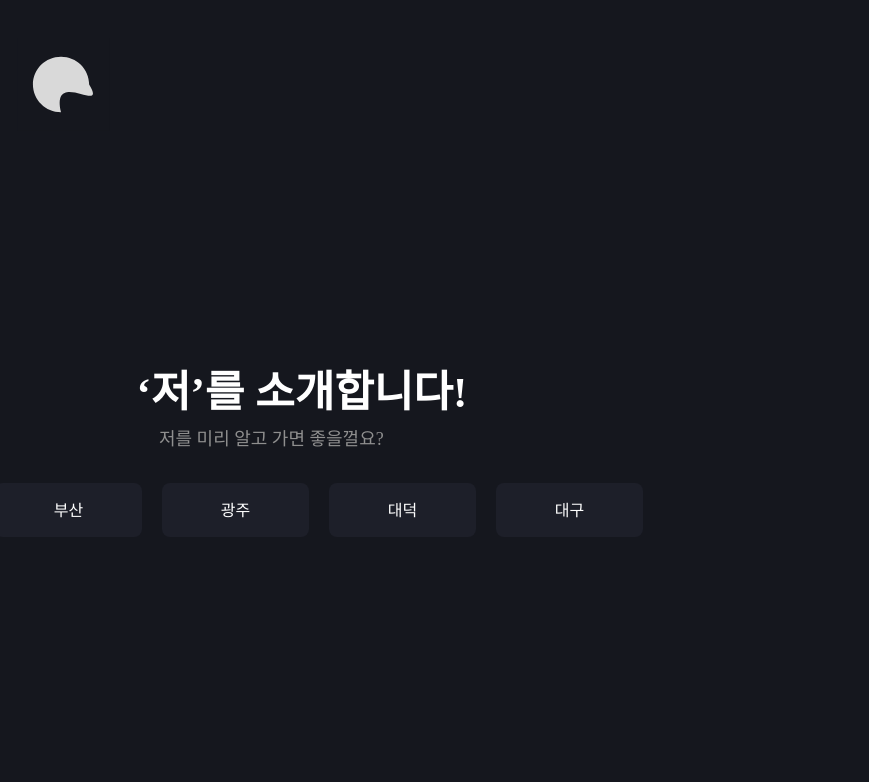
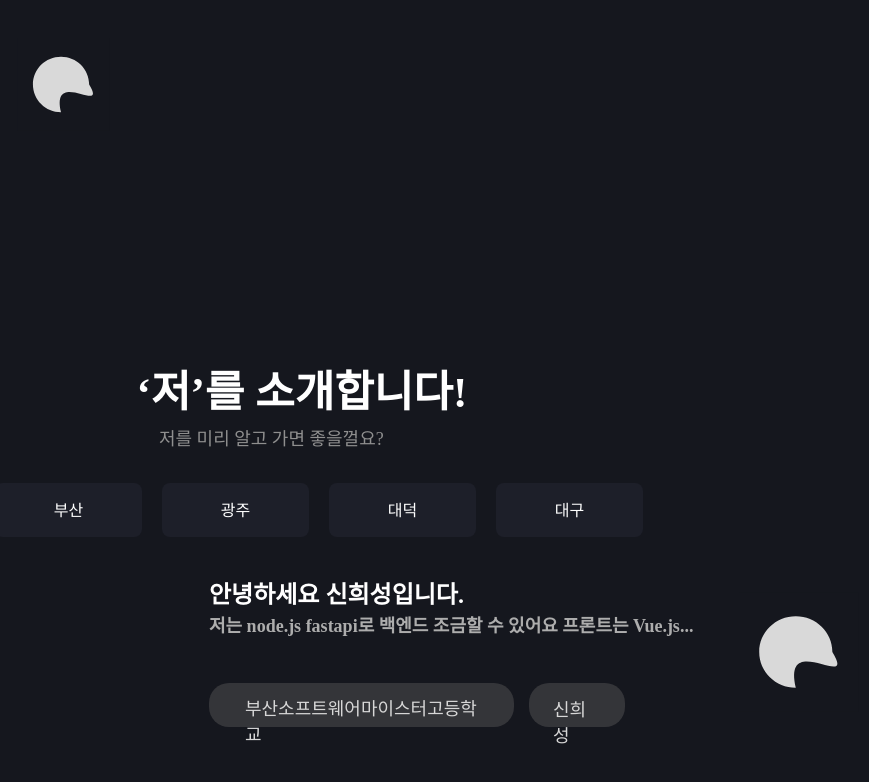
Before and after one commit to Mesiter-herehere/Here_FE, a Next.js app: page / in a window 1280 px wide. Shown: the top 782 px of the page, without its empty margins (311-1180 px from the left). Built offline with nearby package versions, Linux system fonts and the light colour scheme.

Commit message:
메인 페이지 유저 데이터 표시 예시본

```diff
--- a/app/pages/Main.tsx
+++ b/app/pages/Main.tsx
@@ -34,6 +34,21 @@ function Main(){
                     onClick={() => setSchoolValue("대구소프트웨어마이스터고등학교")}>대구</S.schoollist>
             </S.schooldiv>
 
+            <S.playerdiv>
+                <S.playerTitle>안녕하세요 신희성입니다.</S.playerTitle>
+                <br />
+                <S.playerDes>저는 node.js fastapi로 백엔드 조금할 수 있어요 프론트는 Vue.js...</S.playerDes>
+
+                <S.schoolct>
+                    <S.shoolctspan>부산소프트웨어마이스터고등학교</S.shoolctspan>
+                </S.schoolct>
+                <S.namect>
+                    <S.namectspan>신희성</S.namectspan>
+                </S.namect>
+
+                <S.playerImg src={"/logo.svg"} />
+            </S.playerdiv>
+
         </>
     );
 }
--- a/app/pages/Write.tsx
+++ b/app/pages/Write.tsx
@@ -19,7 +19,7 @@ function Write() {
     useEffect(() => {
         const fetchData = async () => {
             try {
-                const response = await axios.get("/api/user-info");  // Adjust the endpoint as needed
+                const response = await axios.get("/api/user-info");
                 const { school, student } = response.data;
 
                 setSchoolName(school);
--- a/app/styles/Main.ts
+++ b/app/styles/Main.ts
@@ -65,3 +65,97 @@ export const schoollist = styled.div<{ isSelected: boolean }>`
     align-items: center;
     cursor: pointer;
 `
+
+export const playerdiv = styled.div`
+    width: 648px;
+    height: 150px;
+    margin-left: 520px;
+    margin-top: 40px;
+`
+
+export const playerTitle = styled.span`
+    width: 248px;
+    height: 29px;
+    font-family: Pretendard;
+    font-size: 24px;
+    font-weight: 600;
+    text-align: left;
+    color: #fff;
+`
+
+export const playerDes = styled.span`
+     width: 484px;
+    height: 21px;
+    font-family: Pretendard;
+    font-size: 18px;
+    font-weight: 600;
+    text-align: left;
+    color: #adadad;
+`
+
+export const schoolct = styled.div`
+    width: 305px;
+    height: 44px;
+    margin-top: 43px;
+    padding: 11px 35px 12px 36px;
+    border-radius: 20px;
+    background-color: #343539;
+    display: flex;
+    align-items: center;
+
+    @media (max-width: 1153px) {
+        margin-left: 105px;
+    }
+`
+
+export const shoolctspan = styled.span`
+    width: 234px;
+    height: 21px;
+    font-family: Pretendard;
+    font-size: 18px;
+    font-weight: 500;
+    font-stretch: normal;
+    font-style: normal;
+    line-height: normal;
+    letter-spacing: normal;
+    text-align: left;
+    color: #d7d7d7;
+`
+
+export const namect = styled.div`
+    width: 96px;
+    height: 44px;
+    margin-left: 320px;
+    margin-top: -44px;
+    padding: 12px 25px 11px 24px;
+    border-radius: 20px;
+    background-color: #343539;
+    display: flex;
+    align-items: center;
+
+    @media (max-width: 1153px) {
+        margin-left: 425px;
+    }
+`
+
+export const namectspan = styled.span`
+    width: 47px;
+    height: 21px;
+    font-family: Pretendard;
+    font-size: 18px;
+    font-weight: 500;
+    font-stretch: normal;
+    font-style: normal;
+    line-height: normal;
+    letter-spacing: normal;
+    text-align: left;
+    color: #d7d7d7;
+`
+
+export const playerImg = styled.img`
+    width: 120px;
+    height: 150.2px;
+    margin-top: -150px;
+    margin-left: 530px;
+    border-radius: 8px;
+`
```
